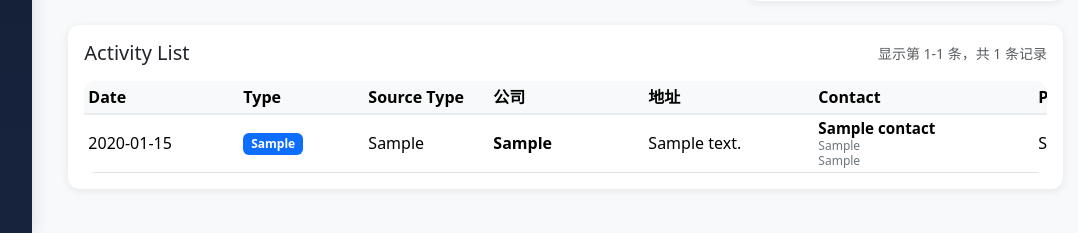
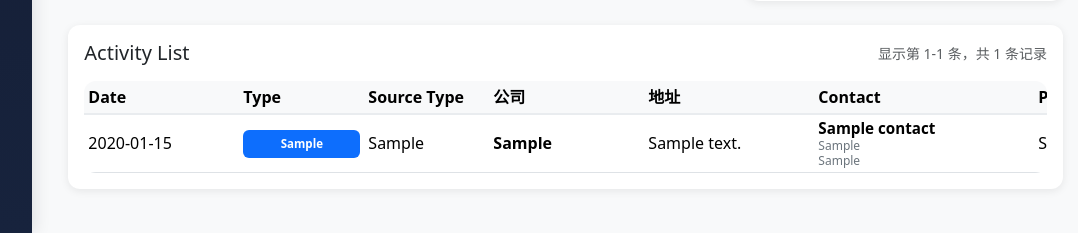
Before and after one commit to zhangbin-python/BITCRM, a Flask app: page /sales-activities/ in a window 1280 px wide. Shown: the part 856-1089 px from the top of the page, without its empty margins (181-1259 px from the left). Run offline with Flask 3, Linux system fonts and the light colour scheme; a user stored in the database is signed in; data comes from the database, SQL or seed files in the repository; tables that the repository leaves empty hold one stand-in row (values such as "Sample post"); some libraries are stand-ins or nearby versions.

Commit message:
Align sales activity type and status badges

```diff
--- a/templates/sales_activities/index.html
+++ b/templates/sales_activities/index.html
@@ -80,7 +80,23 @@
 .type-filter-option { display: flex; min-width: 0; }
 .type-filter-option input { position: absolute; opacity: 0; pointer-events: none; }
 .type-filter-option label { display: flex; align-items: center; justify-content: center; min-height: 48px; height: 100%; width: 100%; padding: .45rem .65rem; border: 1px solid #ced4da; border-radius: .45rem; background: #fff; color: #495057; cursor: pointer; white-space: normal; overflow-wrap: anywhere; text-align: center; line-height: 1.15; transition: all .15s ease-in-out; }
-.sales-activity-table .badge { max-width: 100%; white-space: normal; overflow-wrap: anywhere; line-height: 1.15; }
+.sales-activity-table .activity-type-badge,
+.sales-activity-table .activity-status-badge {
+    display: inline-flex;
+    align-items: center;
+    justify-content: center;
+    box-sizing: border-box;
+    min-height: 28px;
+    width: 100%;
+    padding: .32rem .42rem;
+    font-size: .72rem;
+    font-weight: 600;
+    line-height: 1;
+    text-align: center;
+    white-space: nowrap;
+    overflow-wrap: normal;
+}
+.activity-status-stack { display: flex; flex-direction: column; align-items: stretch; gap: .25rem; width: 100%; }
 .type-filter-option label:hover { border-color: #667eea; color: #4f46b5; }
 .type-filter-option input:checked + label { border-color: #667eea; background: #667eea; color: #fff; box-shadow: 0 2px 5px rgba(102,126,234,.25); }
 .type-filter-option input:focus-visible + label { outline: 2px solid rgba(102,126,234,.45); outline-offset: 2px; }
@@ -260,7 +276,7 @@
                         {{ activity.activity_date.strftime('%Y-%m-%d') }}
                     {% endif %}
                 </td>
-                <td><span class="badge bg-{{ 'info' if activity.activity_type == 'Remote Engagement' else 'primary' }}">{{ _(activity.activity_type) }}</span></td>
+                <td><span class="badge activity-type-badge bg-{{ 'info' if activity.activity_type == 'Remote Engagement' else 'primary' }}">{{ _(activity.activity_type) }}</span></td>
                 <td>{{ _(activity.source_type) }}</td>
                 <td><strong>{{ activity.company }}</strong></td>
                 <td class="activity-description">{{ activity.address or '-' }}</td>
@@ -272,8 +288,10 @@
                 <td class="activity-description">{{ activity.remarks or '-' }}</td>
                 <td>{{ activity.owner.username if activity.owner else '-' }}</td>
                 <td>
-                    <span class="badge bg-{{ activity.status_color }}">{{ _(activity.display_status) }}</span>
-                    {% if activity.deadline_indicator %}<span class="badge bg-{{ 'danger' if activity.deadline_indicator == 'Overdue' else 'info' }} mt-1">{{ _(activity.deadline_indicator) }}</span>{% endif %}
+                    <div class="activity-status-stack">
+                        <span class="badge activity-status-badge bg-{{ activity.status_color }}">{{ _(activity.display_status) }}</span>
+                        {% if activity.deadline_indicator %}<span class="badge activity-status-badge bg-{{ 'danger' if activity.deadline_indicator == 'Overdue' else 'info' }}">{{ _(activity.deadline_indicator) }}</span>{% endif %}
+                    </div>
                     {% if activity.status == 'Cancelled' and activity.cancellation_reason %}<small class="d-block text-muted mt-1" title="{{ activity.cancellation_reason }}">{{ activity.cancellation_reason }}</small>{% endif %}
                 </td>
                 <td>{{ activity.created_at.strftime('%Y-%m-%d %H:%M') }}</td>
--- a/test_sales_activities.py
+++ b/test_sales_activities.py
@@ -444,6 +444,9 @@ class SalesActivitiesTests(unittest.TestCase):
         self.assertIn(b'<th>Date</th>', response.data)
         self.assertIn(b'min-width: 1900px', response.data)
         self.assertIn(b'sales-activity-table-wrapper', response.data)
+        self.assertIn(b'activity-type-badge', response.data)
+        self.assertIn(b'activity-status-badge', response.data)
+        self.assertIn(b'white-space: nowrap', response.data)
         self.assertNotIn(b'<th>Remote Engagement Subtype</th>', response.data)
         self.assertLess(
             response.data.index(b'for="typeCustomerVisit"'),
```
